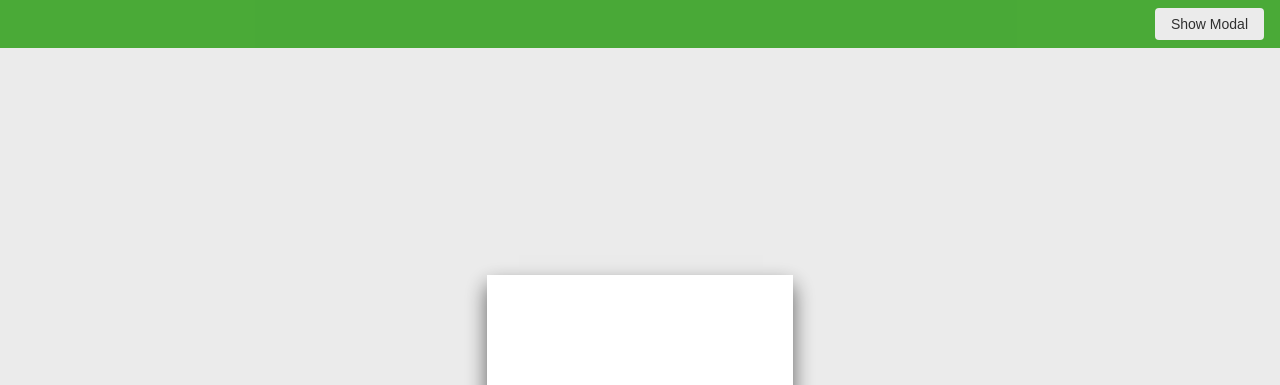
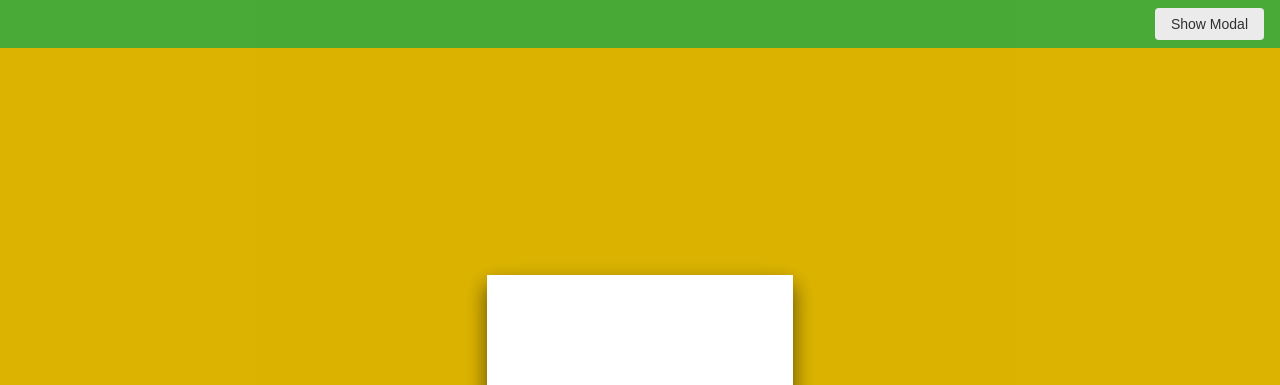
Before and after one commit to mirror-riddle/code-camp, a website: page client/index.html in a window 1280 px wide. Both pictures are taken after a click on the button "Show Modal". Shown: the top 385 px of the page. Drawn offline with Linux system fonts and the light colour scheme.

Commit message:
add slide view animation

```diff
--- a/client/index.html
+++ b/client/index.html
@@ -11,6 +11,14 @@
       <header>
         <button class="show-modal">Show Modal</button>
       </header>
+      <div class="view-container">
+        <div class="view view-list flex-container">
+          List View
+        </div>
+        <div class="view view-detail flex-container">
+          Detail View
+        </div>
+      </div>
       <div class="modal-container">
         <div class="modal-view">
           <div class="modal-view-detail">
--- a/client/scripts/index.js
+++ b/client/scripts/index.js
@@ -1,11 +1,33 @@
-const modalView = document.querySelector('.modal-view');
+(() => {
+  const modalView = document.querySelector('.modal-view');
 
-const hideModal = document.querySelector('.hide-modal');
-hideModal.addEventListener('click', (event) => {
-  modalView.classList.remove(['visible']);
-}, false);
+  const hideModal = document.querySelector('.hide-modal');
+  hideModal.addEventListener(
+    'click',
+    (event) => {
+      modalView.classList.remove(['visible']);
+    },
+    false
+  );
 
-const showModal = document.querySelector('.show-modal');
-showModal.addEventListener('click', (event) => {
-  modalView.classList.add(['visible']);
-}, false);
+  const showModal = document.querySelector('.show-modal');
+  showModal.addEventListener(
+    'click',
+    (event) => {
+      modalView.classList.add(['visible']);
+    },
+    false
+  );
+
+  const viewContainer = document.querySelector('.view-container');
+  const viewList = document.querySelector('.view-list');
+  const viewDetail = document.querySelector('.view-detail');
+
+  const onViewChange = (event) => {
+    viewContainer.classList.toggle('view-change');
+  };
+
+  [viewList, viewDetail].map((view) => {
+    view.addEventListener('click', onViewChange, false);
+  });
+})();
--- a/client/styles/index.css
+++ b/client/styles/index.css
@@ -1,3 +1,10 @@
+html, body {
+  height: 100%;
+  width: 100%;
+  margin: 0;
+  padding: 0;
+}
+
 header {
   height: 48px;
   line-height: 48px;
@@ -18,6 +25,51 @@ button {
   border-radius: 4px;
   margin-right: 16px;
   cursor: pointer;
+}
+
+.flex-container {
+  display: flex;
+  align-items: center;
+  justify-content: center;
+}
+
+.view-container {
+  position: relative;
+  top: 48px;
+  height: calc(100% - 48px);
+  width: 100%;
+  overflow: hidden;
+}
+
+.view-container .view {
+  position: absolute;
+  height: 100%;
+  width: 100%;
+  left: 0;
+  right: 0;
+  font-size: 30px;
+  will-change: transform;
+  transition: transform 0.3s cubic-bezier(0.465, 0.183, 0.153, 0.946);
+}
+
+.view-container .view.view-list {
+  transform: translateX(0);
+  background-color: #EEC200;
+  color: #595130;
+}
+
+.view-container .view.view-detail {
+  transform: translateX(100%);
+  background-color: #47C1BF;
+  color: #405352;
+}
+
+.view-container.view-change .view.view-list {
+  transform: translateX(-100%);
+}
+
+.view-container.view-change .view.view-detail {
+  transform: translateX(0);
 }
 
 .moda-container {
```
